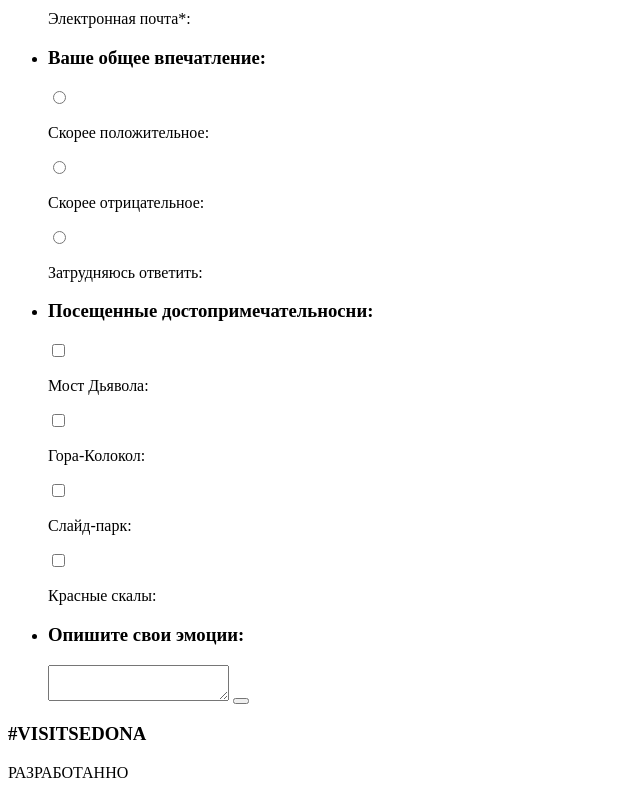
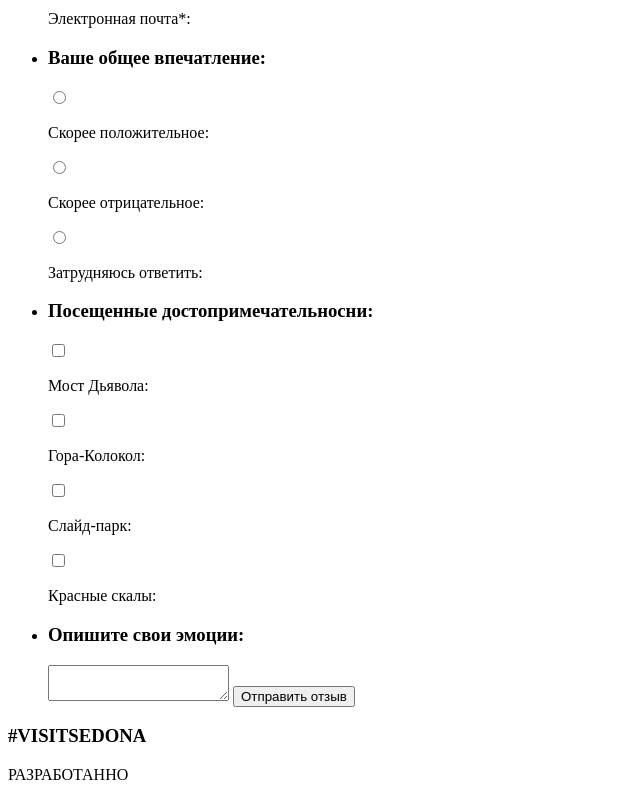
Before and after one commit to NMAN16384/274745-sedona-18, a website: page source/form.html in a window 1280 px wide. Shown: the part 707-1507 px from the top of the page, without its empty margins (0-640 px from the left). Drawn offline with Linux system fonts and the light colour scheme.

```diff
--- a/source/form.html
+++ b/source/form.html
@@ -115,7 +115,7 @@
             <li class="form-back__item form-back__item--borderline-top">
               <h3 class="form-back__item-header">Опишите свои эмоции:</h3>
               <textarea name="user-impression" class="form-back__item-textbox form-back__item-textbox--usertext"></textarea>
-              <button type="submit" class="form-back__button form-back__button--send"></button>
+              <button type="submit" class="form-back__button form-back__button--send">Отправить отзыв</button>
             </li>
           </ul>
         </form>
```
